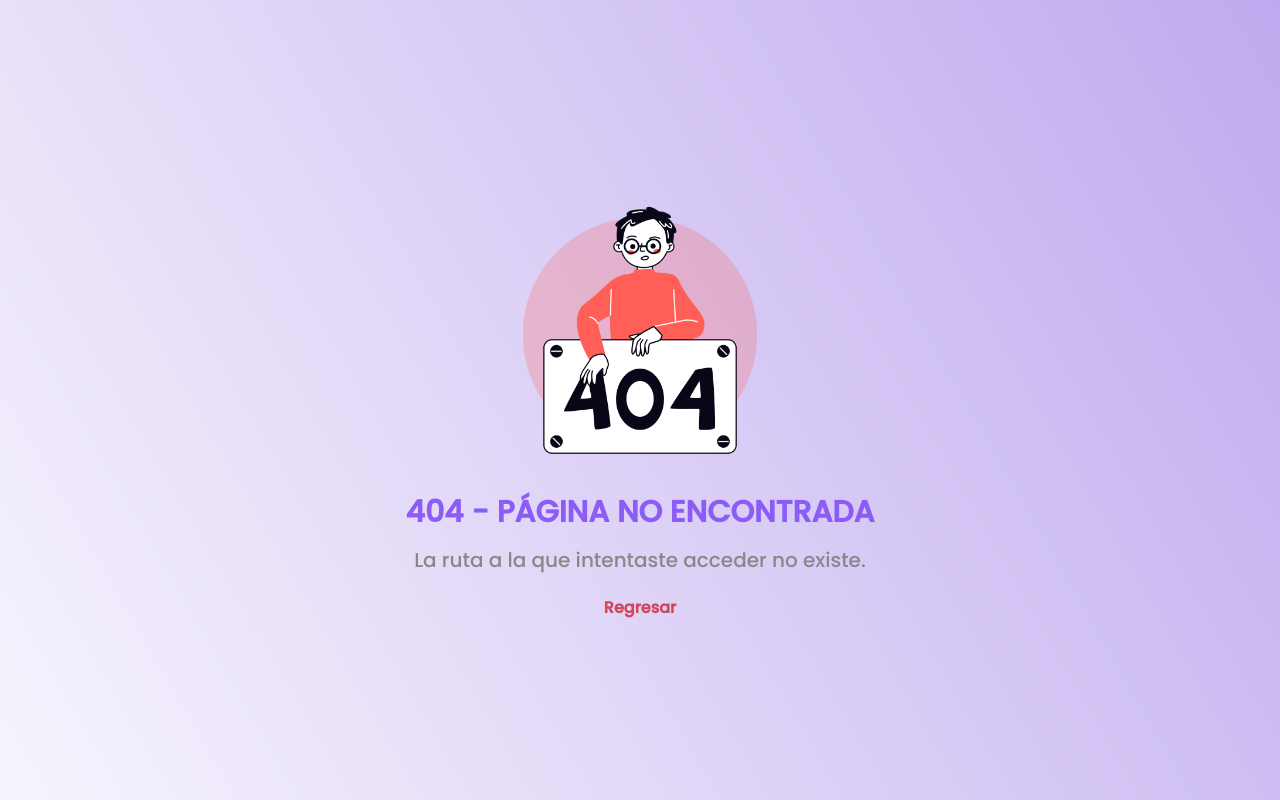
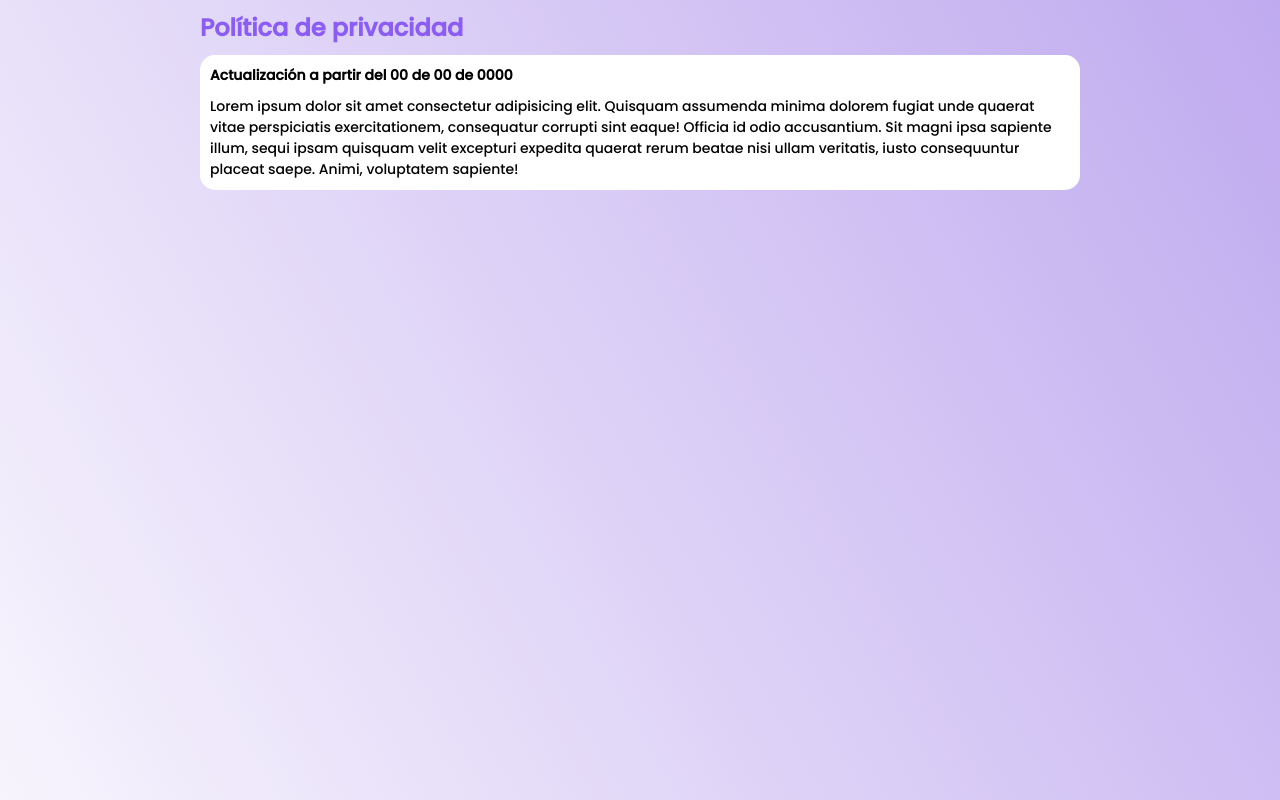
Before and after one commit to iElvisJosue/immujer, a React (Vite) app: page /Aviso-Privacidad in a window 1280 px wide. Before the commit this address had no page. Built offline with nearby package versions, Linux system fonts and the light colour scheme; the HTML template or start-up script is replaced by a standard one.

Commit message:
Vamo a ver los detalles de la llamada

```diff
--- a/src/AppRutas.jsx
+++ b/src/AppRutas.jsx
@@ -1,6 +1,7 @@
 // IMPORTAMOS LAS VISTAS
 import IniciarSesion from "./views/IniciarSesion";
 import NoExistente from "./views/NoExistente";
+import AvisoPrivacidad from "./views/AvisoPrivacidad";
 import Llamadas from "./views/Llamadas";
 import Dependencias from "./views/Dependencias";
 import Boletines from "./views/Boletines";
@@ -16,6 +17,10 @@ export const rutasPublicas = [
   {
     path: "/",
     element: <IniciarSesion />,
+  },
+  {
+    path: "/Aviso-Privacidad",
+    element: <AvisoPrivacidad />,
   },
 ];
 export const rutasParaTodosLosUsuarios = [
--- a/src/components/llamadas/Lista/DetallesLlamada.jsx
+++ b/src/components/llamadas/Lista/DetallesLlamada.jsx
@@ -69,6 +69,7 @@ export default function DetallesLlamada({
     telefono_emergencia,
     fase,
   } = detallesLlamada;
+  console.log(detallesLlamada);
 
   return (
     <div className="DetallesLlamada">
--- /dev/null
+++ b/src/styles/views/AvisoPrivacidad.css
@@ -0,0 +1,31 @@
+.AvisoPrivacidad {
+  min-height: 100vh;
+  width: 900px;
+  padding: 10px;
+  margin: 0 auto;
+
+  display: flex;
+  flex-direction: column;
+  align-items: start;
+  gap: 10px;
+}
+.AvisoPrivacidad__Titulo {
+  color: var(--ColorPrincipal);
+  font-size: clamp(20px, 4vw, 24px);
+  font-weight: bold;
+}
+.AvisoPrivacidad__Card {
+  background-color: var(--ColorBlanco);
+  padding: 10px;
+  border-radius: var(--RadiusInputs);
+  font-size: clamp(12px, 2vw, 14px);
+
+  display: flex;
+  flex-direction: column;
+  gap: 10px;
+}
+@media (width <= 950px) {
+  .AvisoPrivacidad {
+    width: 100%;
+  }
+}
--- /dev/null
+++ b/src/views/AvisoPrivacidad.jsx
@@ -0,0 +1,21 @@
+// ESTILOS A USAR
+import "../styles/views/AvisoPrivacidad.css";
+
+export default function AvisoPrivacidad() {
+  return (
+    <main className="AvisoPrivacidad">
+      <h1 className="AvisoPrivacidad__Titulo">Política de privacidad</h1>
+      <section className="AvisoPrivacidad__Card">
+        <b>Actualización a partir del 00 de 00 de 0000</b>
+        <p>
+          Lorem ipsum dolor sit amet consectetur adipisicing elit. Quisquam
+          assumenda minima dolorem fugiat unde quaerat vitae perspiciatis
+          exercitationem, consequatur corrupti sint eaque! Officia id odio
+          accusantium. Sit magni ipsa sapiente illum, sequi ipsam quisquam velit
+          excepturi expedita quaerat rerum beatae nisi ullam veritatis, iusto
+          consequuntur placeat saepe. Animi, voluptatem sapiente!
+        </p>
+      </section>
+    </main>
+  );
+}
```
